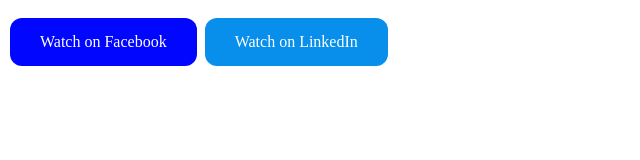
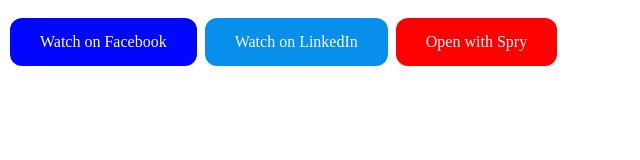
Before and after one commit to amoda-surge/deep-link-sample, a plain HTML site: page index.html in a window 1280 px wide. Shown: the whole page, without its empty margins (0-640 px from the left). Drawn offline with Linux system fonts and the light colour scheme.

Commit message:
Update index.html

```diff
--- a/index.html
+++ b/index.html
@@ -91,6 +91,7 @@
 
     <a href="fb://profile/sdEcfR4" class="button-fb">Watch on Facebook</a>
     <a href="linkedin://profile/amoda-nilnuwan" class="button-li">Watch on LinkedIn</a>
+    <a href="https://app.spry.so/psaProfile" class="button">Open with Spry</a>
 
 </body>
 </html>
```
